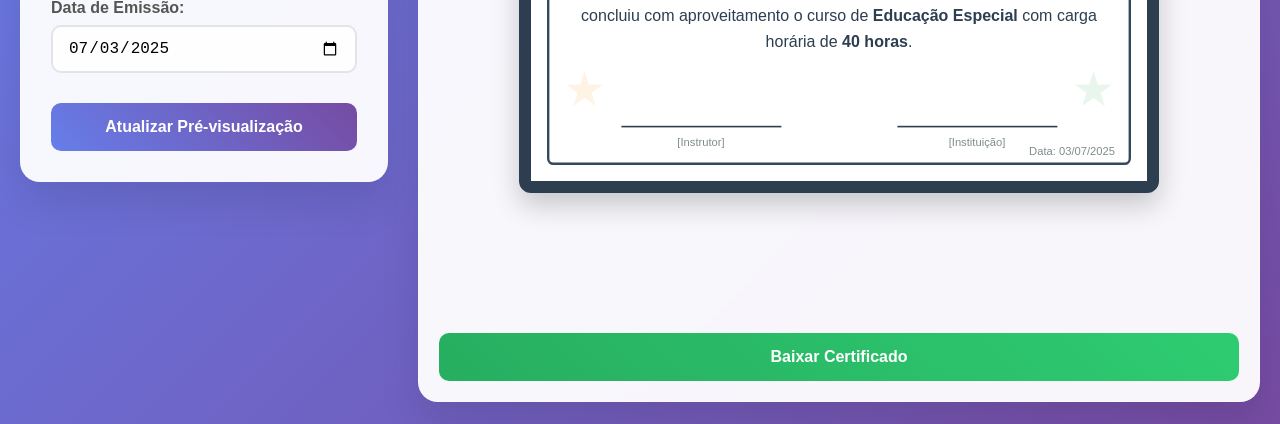
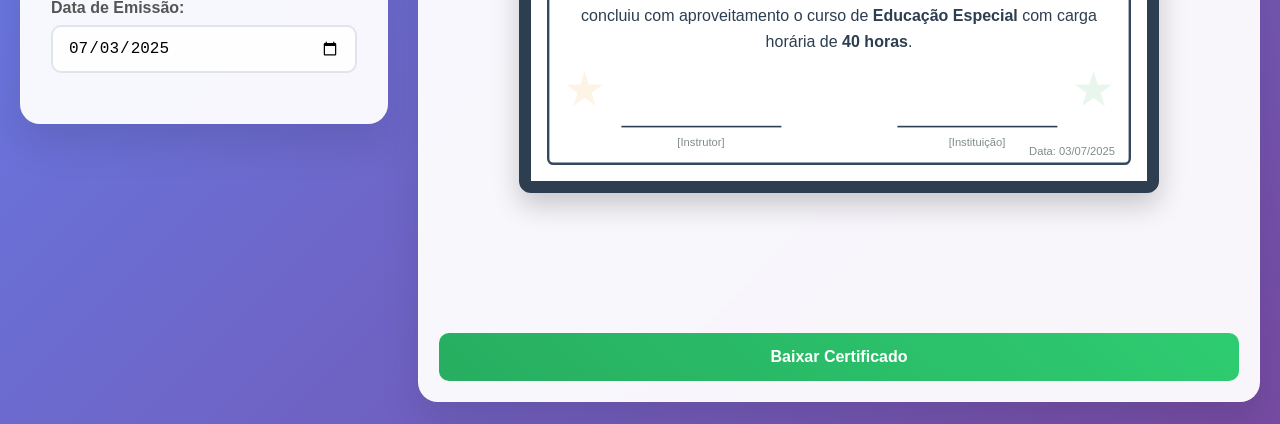
Before and after one commit to gabriellyzgoda/certificados, a plain HTML site: page index.html in a window 1280 px wide. Shown: the part 376-800 px from the top of the page. Drawn offline with nearby package versions, Linux system fonts and the light colour scheme.

Commit message:
Update index.html

```diff
--- a/index.html
+++ b/index.html
@@ -30,8 +30,6 @@
                 <label for="certificateDate">Data de Emissão:</label>
                 <input type="date" id="certificateDate">
             </div>
-
-            <button class="btn" onclick="updateCertificate()">Atualizar Pré-visualização</button>
         </div>
 
         <div class="certificate-panel">
```
